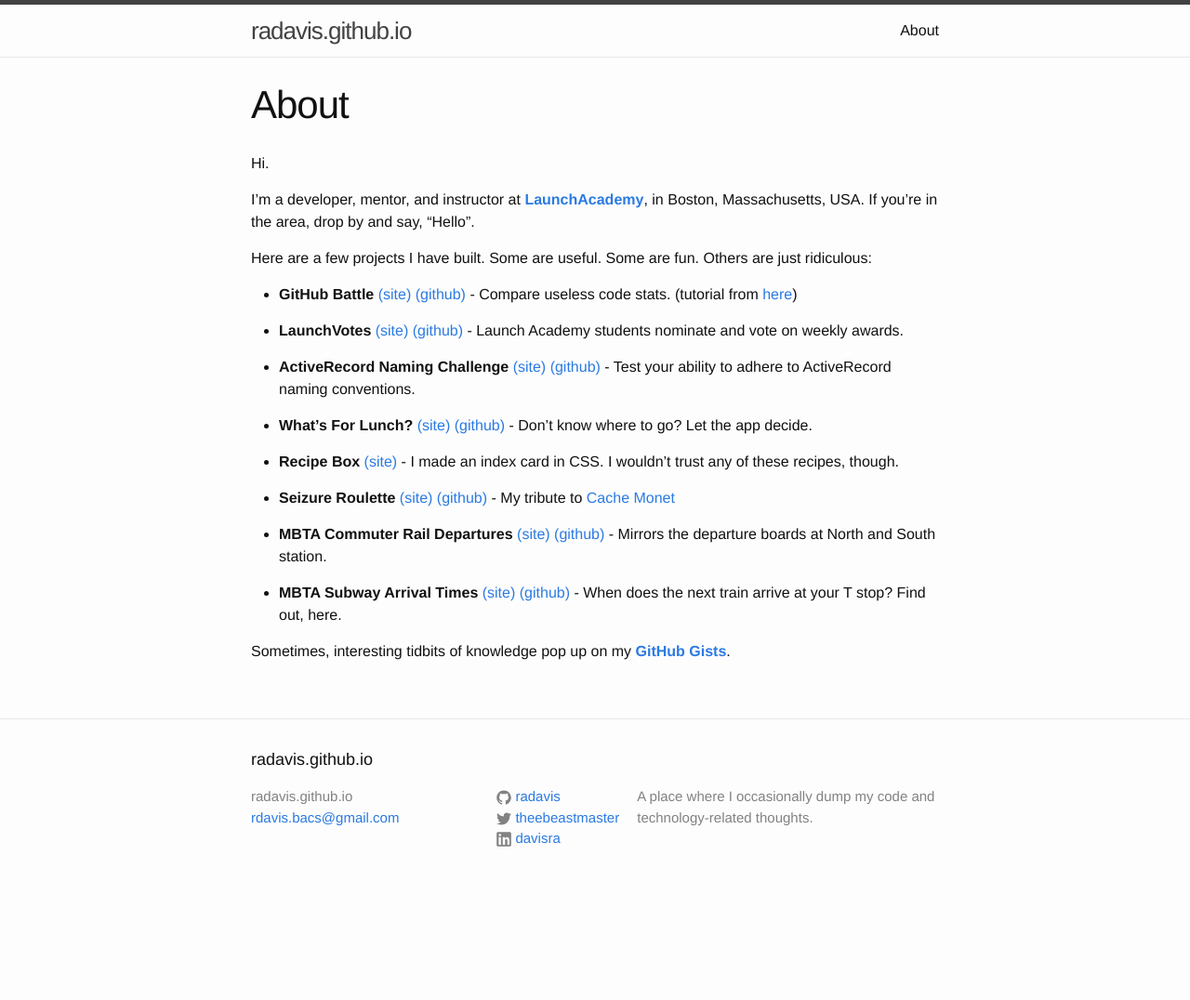
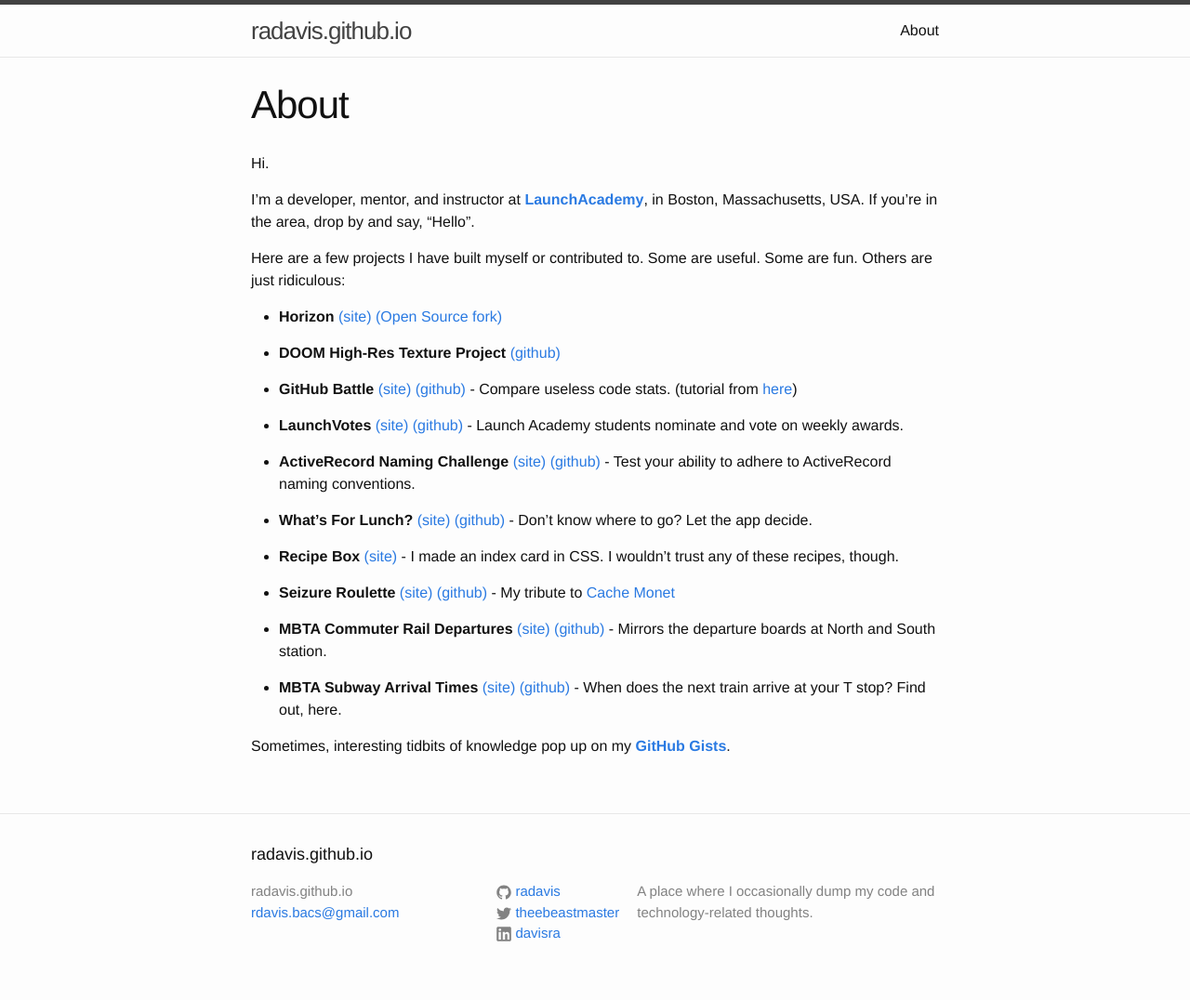
Before and after one commit to radavis/radavis.github.io, a Jekyll site: the page built from about.md, in a window 1280 px wide. Shown: the whole page at 93% size. Built offline with Jekyll 4.4.1, drawn with Linux system fonts in a browser that asks for light colours; before the commit the page ends 974 px from its top, so only the background shows below that.

Commit message:
add projects

```diff
--- a/about.md
+++ b/about.md
@@ -8,7 +8,14 @@
 
 I'm a developer, mentor, and instructor at [__LaunchAcademy__](https://www.launchacademy.com), in Boston, Massachusetts, USA. If you're in the area, drop by and say, "Hello".
 
-Here are a few projects I have built. Some are useful. Some are fun. Others are just ridiculous:
+Here are a few projects I have built myself or contributed to. Some are useful. Some are fun. Others are just ridiculous:
+
+  * __Horizon__
+  [(site)](http://learn.launchacademy.com/)
+  [(Open Source fork)](https://github.com/launchacademy/horizon)
+
+  * __DOOM High-Res Texture Project__
+  [(github)](https://github.com/KuriKai/DHTP)
 
   * __GitHub Battle__
   [(site)](https://radavis.github.io/github-battle)
```
